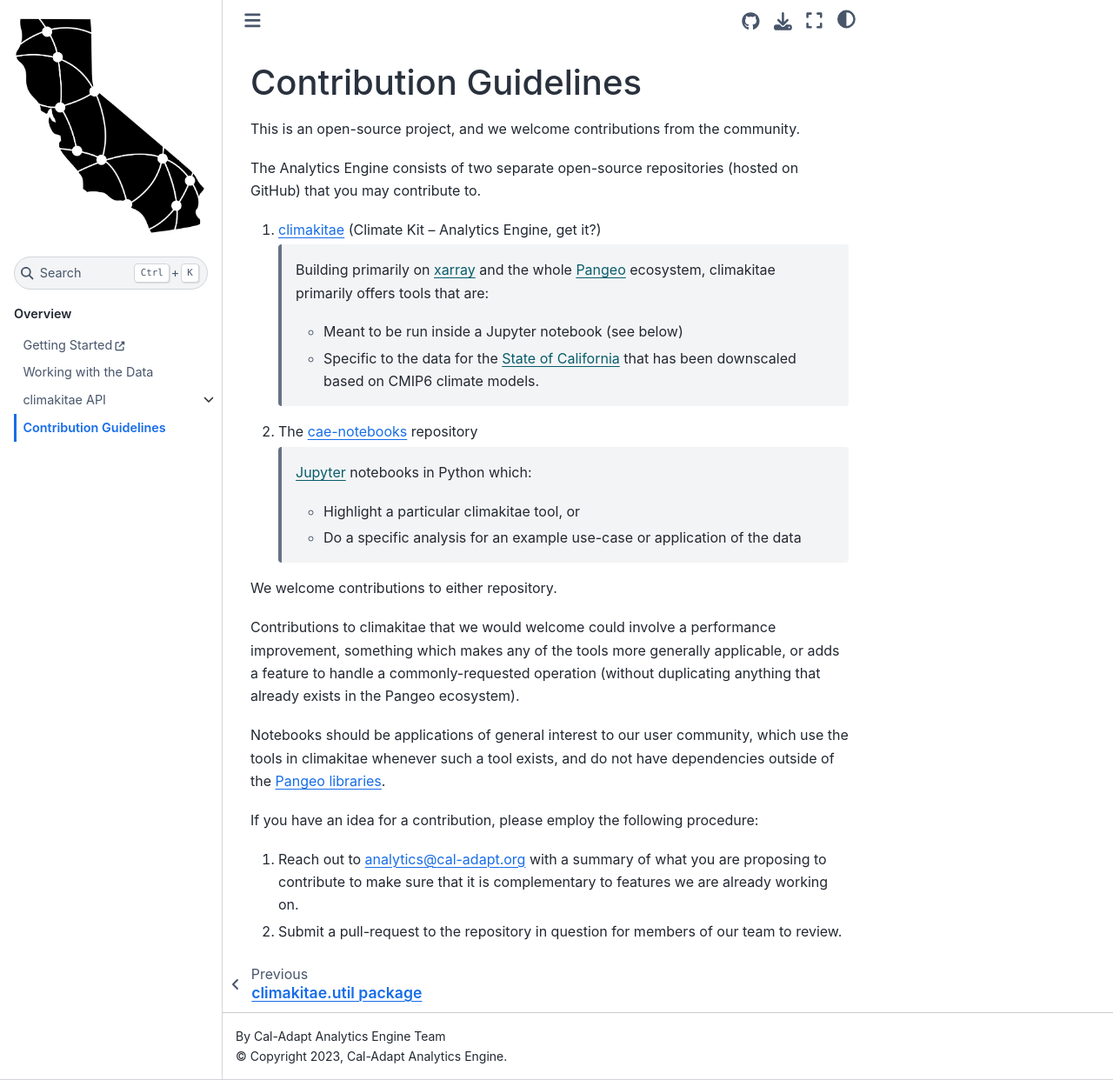
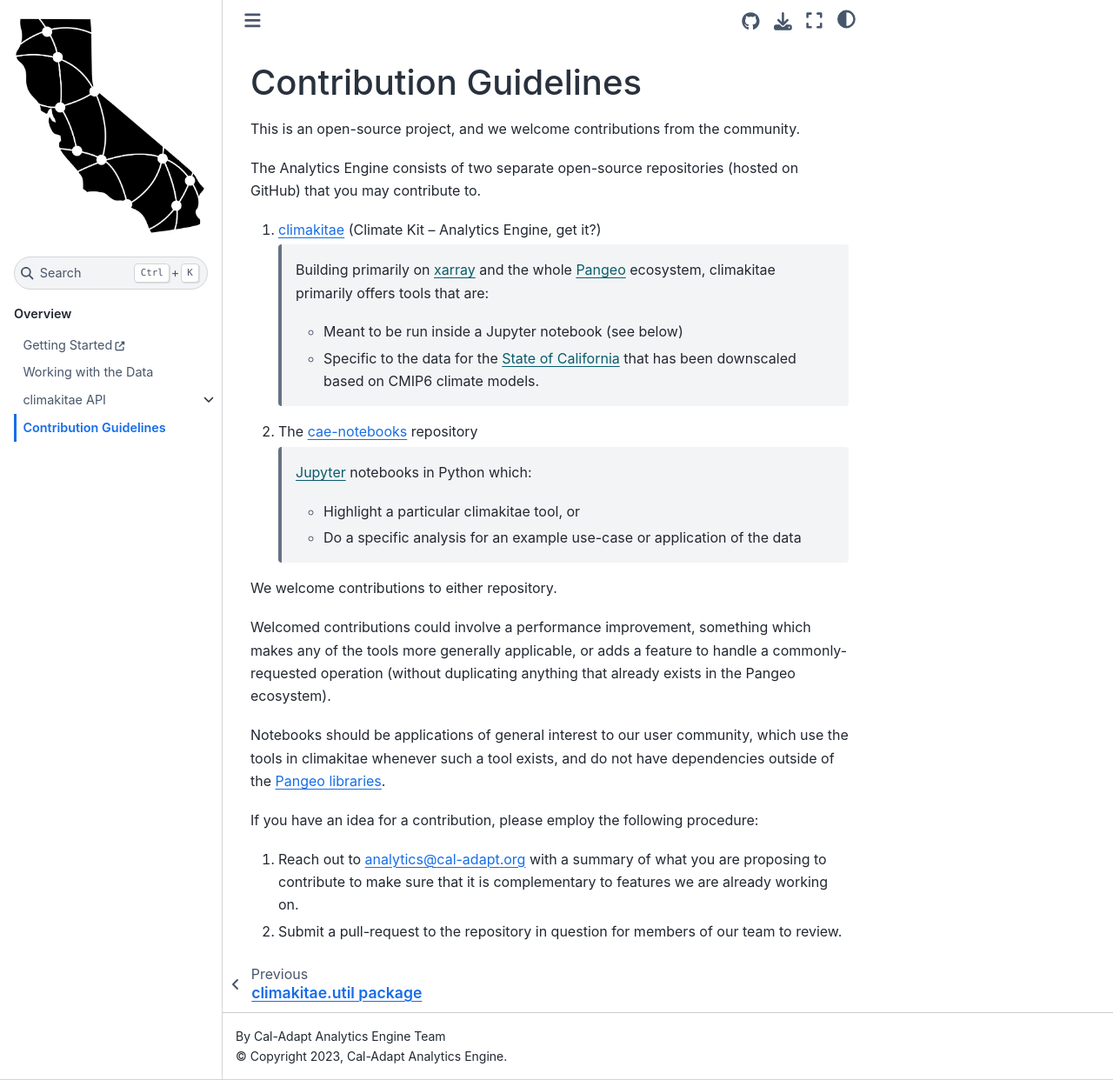
Before and after one commit to cal-adapt/climakitae, a Sphinx documentation site: the page built from docs/contribute.rst, in a window 1280 px wide and 1242 px high. Shown: the whole window at 87% size. Built offline with Sphinx 7.4.7 and the Sphinx Book theme 1.1.4, drawn with Linux system fonts in a browser that asks for light colours.

Commit message:
Update docs/contribute.rst
Co-authored-by: Calvin Chen <33679281+claalmve@users.noreply.github.com>

```diff
--- a/docs/contribute.rst
+++ b/docs/contribute.rst
@@ -22,7 +22,7 @@ The Analytics Engine consists of two separate open-source repositories (hosted o
 
 We welcome contributions to either repository.
 
-Contributions to climakitae that we would welcome could involve a performance improvement, something which makes any of the tools more generally applicable, or adds a feature to handle a commonly-requested operation (without duplicating anything that already exists in the Pangeo ecosystem).
+Welcomed contributions could involve a performance improvement, something which makes any of the tools more generally applicable, or adds a feature to handle a commonly-requested operation (without duplicating anything that already exists in the Pangeo ecosystem).
 
 Notebooks should be applications of general interest to our user community, which use the tools in climakitae whenever such a tool exists, and do not have dependencies outside of the `Pangeo libraries <https://github.com/pangeo-data/pangeo-docker-images/blob/master/pangeo-notebook/packages.txt>`_.
 
```
